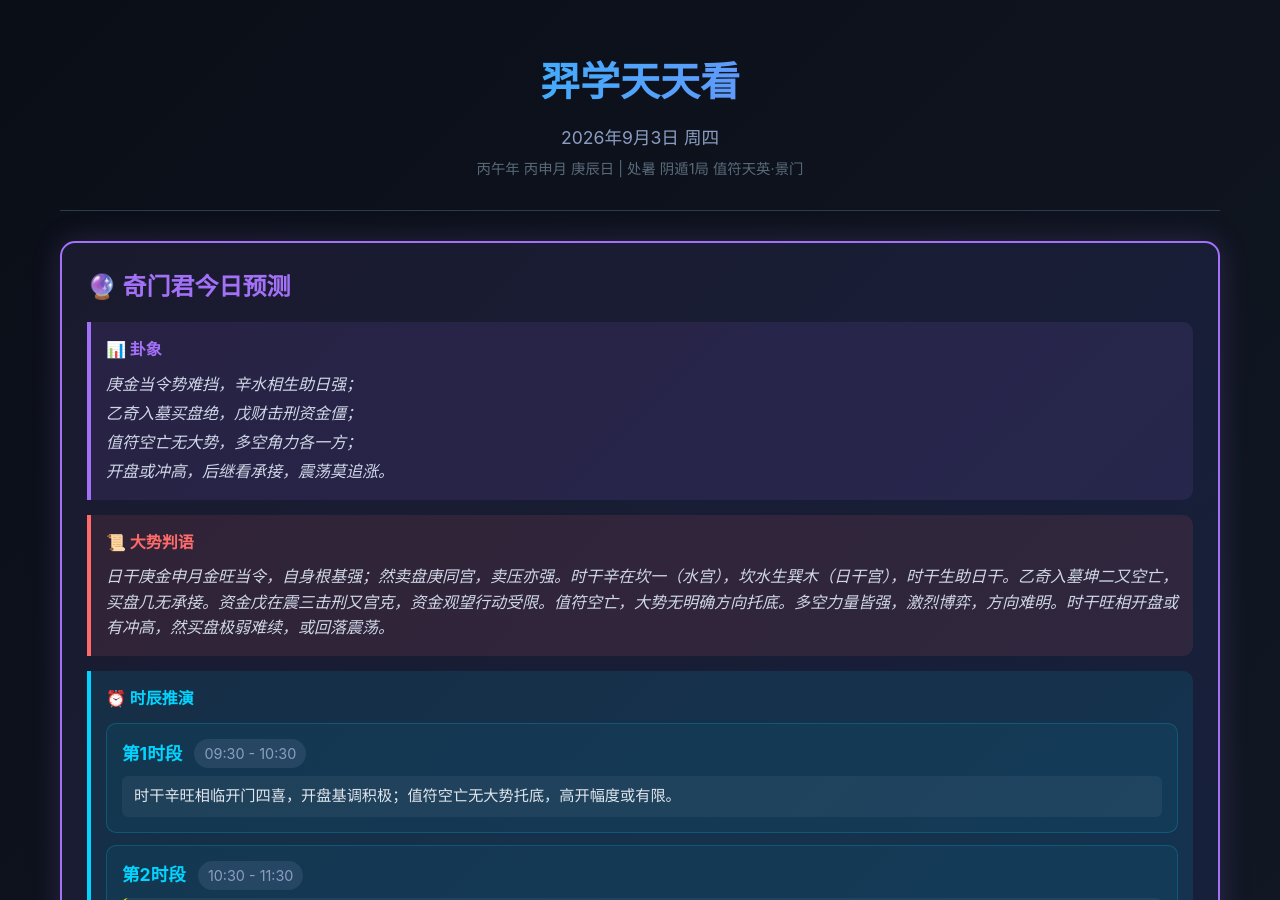
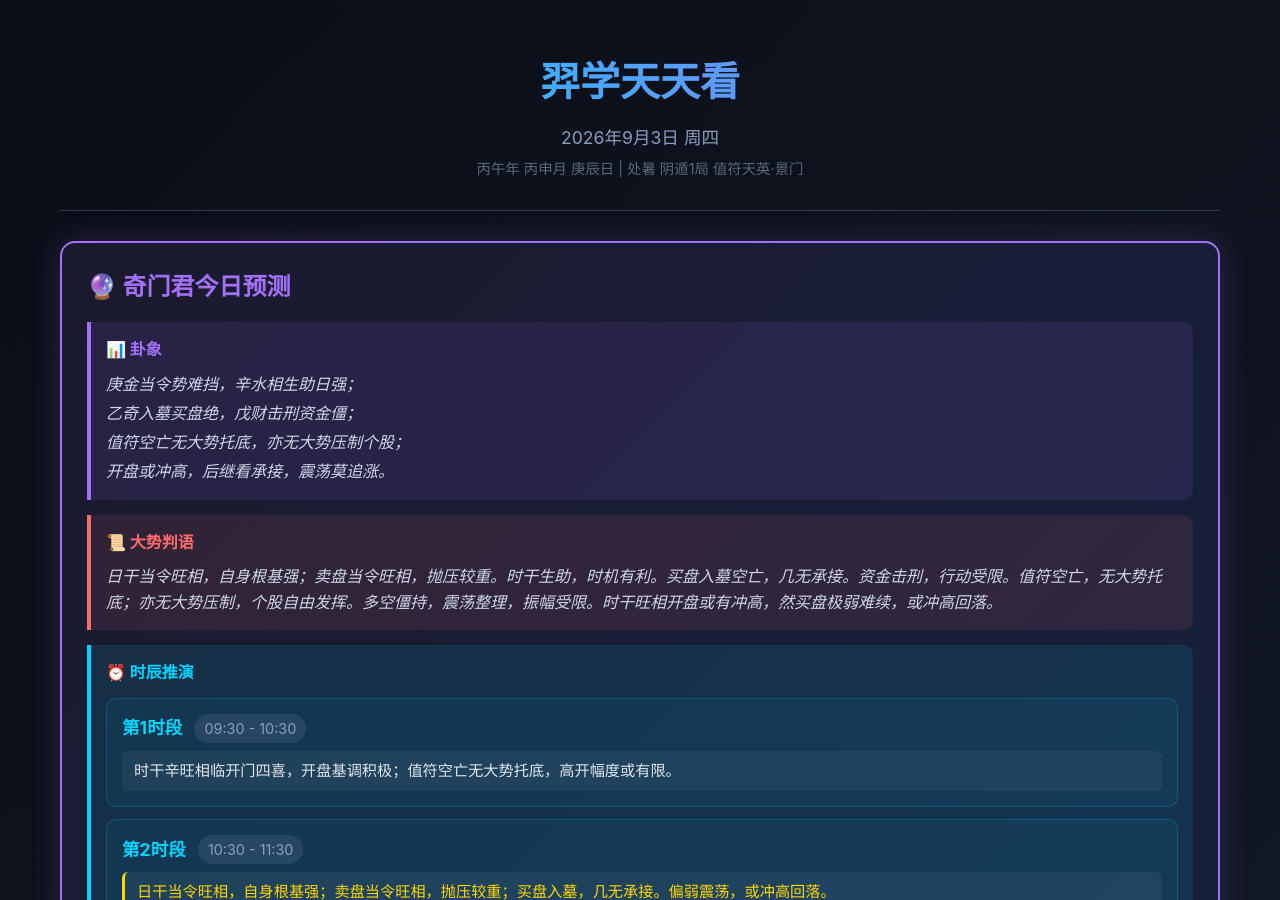
Before and after one commit to xiaoyi0319a/yixue-dashboard, a Jekyll site: the page index.html, which Jekyll copies as it is, in a window 1280 px wide and 900 px high. Built offline with Jekyll 4.4.1, drawn with Linux system fonts in a browser that asks for light colours; comment, search, counter and statistics services are not loaded; some of the changed text lies outside the part shown.

Commit message:
update qimen expressions with new话术库 (V3.4.12-patch3): replace 方向难明 with standardized phrases from base+patch话术库

```diff
--- a/index.html
+++ b/index.html
@@ -5,7 +5,7 @@
     <meta name="viewport" content="width=device-width, initial-scale=1.0">
     <meta http-equiv="Cache-Control" content="no-cache, no-store, must-revalidate">
     <meta property="og:title" content="羿学天天看 | 2026-09-03">
-    <meta property="og:description" content="🔮 奇门庚金当令势难挡·值符空亡无大势 | 📈 6大涨停方向·52只驱动 | 📰 6大新闻方向·AI算力液冷政策强制">
+    <meta property="og:description" content="🔮 奇门庚金当令·值符空亡托底减弱 | 📈 6大涨停方向·52只驱动 | 📰 6大新闻方向·AI算力液冷政策强制">
     <meta property="og:type" content="website">
     <meta property="og:url" content="https://xiaoyi0319a.github.io/yixue-dashboard/">
     <meta name="twitter:card" content="summary_large_image">
@@ -24,11 +24,11 @@
             <h2>🔮 奇门君今日预测</h2>
             <div class="qimen-hexagram">
                 <h4>📊 卦象</h4>
-                <p>庚金当令势难挡，辛水相生助日强；<br>乙奇入墓买盘绝，戊财击刑资金僵；<br>值符空亡无大势，多空角力各一方；<br>开盘或冲高，后继看承接，震荡莫追涨。</p>
+                <p>庚金当令势难挡，辛水相生助日强；<br>乙奇入墓买盘绝，戊财击刑资金僵；<br>值符空亡无大势托底，亦无大势压制个股；<br>开盘或冲高，后继看承接，震荡莫追涨。</p>
             </div>
             <div class="qimen-verdict">
                 <h4>📜 大势判语</h4>
-                <p><i>日干庚金申月金旺当令，自身根基强；然卖盘庚同宫，卖压亦强。时干辛在坎一（水宫），坎水生巽木（日干宫），时干生助日干。乙奇入墓坤二又空亡，买盘几无承接。资金戊在震三击刑又宫克，资金观望行动受限。值符空亡，大势无明确方向托底。多空力量皆强，激烈博弈，方向难明。时干旺相开盘或有冲高，然买盘极弱难续，或回落震荡。</i></p>
+                <p><i>日干当令旺相，自身根基强；卖盘当令旺相，抛压较重。时干生助，时机有利。买盘入墓空亡，几无承接。资金击刑，行动受限。值符空亡，无大势托底；亦无大势压制，个股自由发挥。多空僵持，震荡整理，振幅受限。时干旺相开盘或有冲高，然买盘极弱难续，或冲高回落。</i></p>
             </div>
             <div class="qimen-time">
                 <h4>⏰ 时辰推演</h4>
@@ -44,7 +44,7 @@
                         <span class="time-name">第2时段</span>
                         <span class="time-range">10:30 - 11:30</span>
                     </div>
-                    <div class="time-verdict neutral">日干当令有根基，然卖盘同宫压制；乙奇极弱无买盘跟进；上午多空角力，方向难明。</div>
+                    <div class="time-verdict neutral">日干当令旺相，自身根基强；卖盘当令旺相，抛压较重；买盘入墓，几无承接。偏弱震荡，或冲高回落。</div>
                 </div>
                 <div class="time-slot">
                     <div class="time-header">
```
